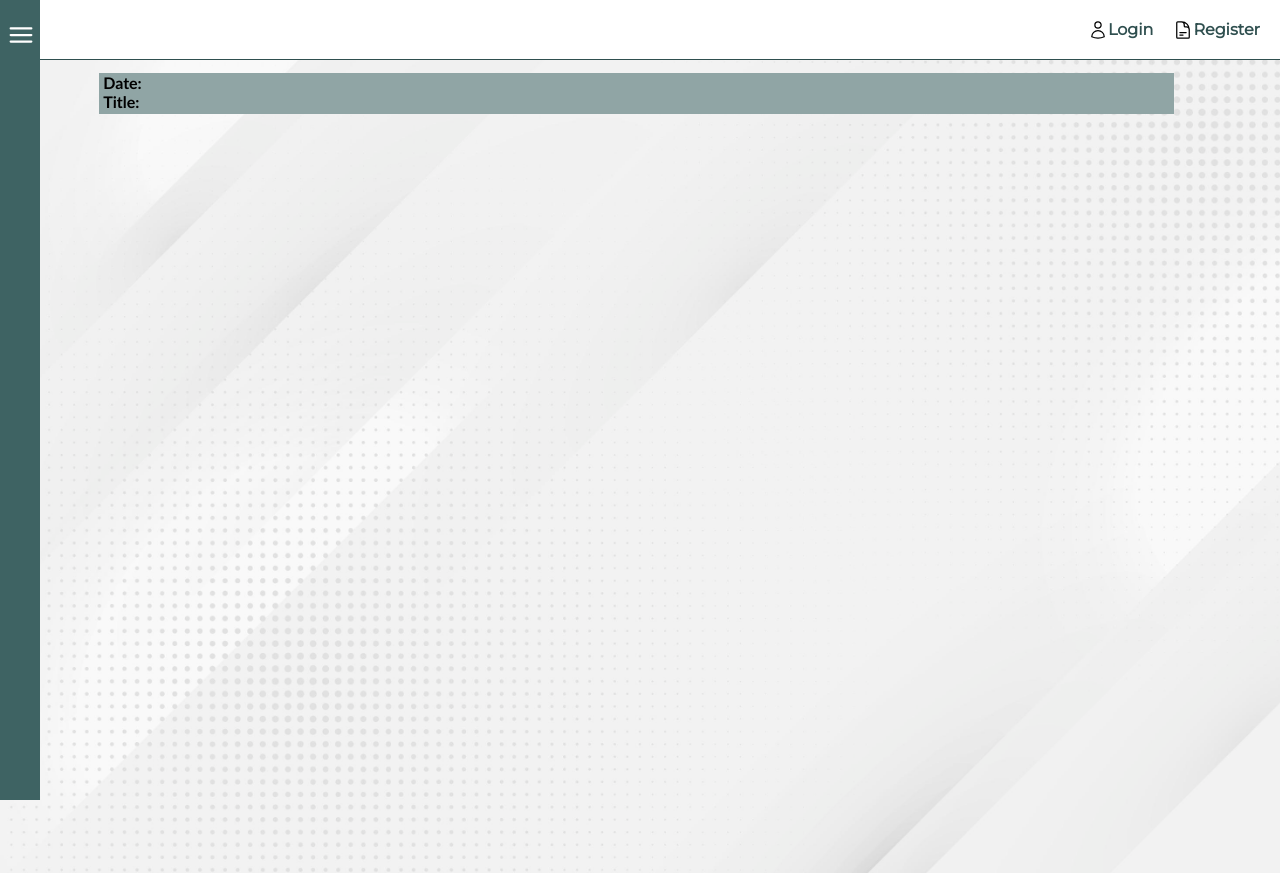
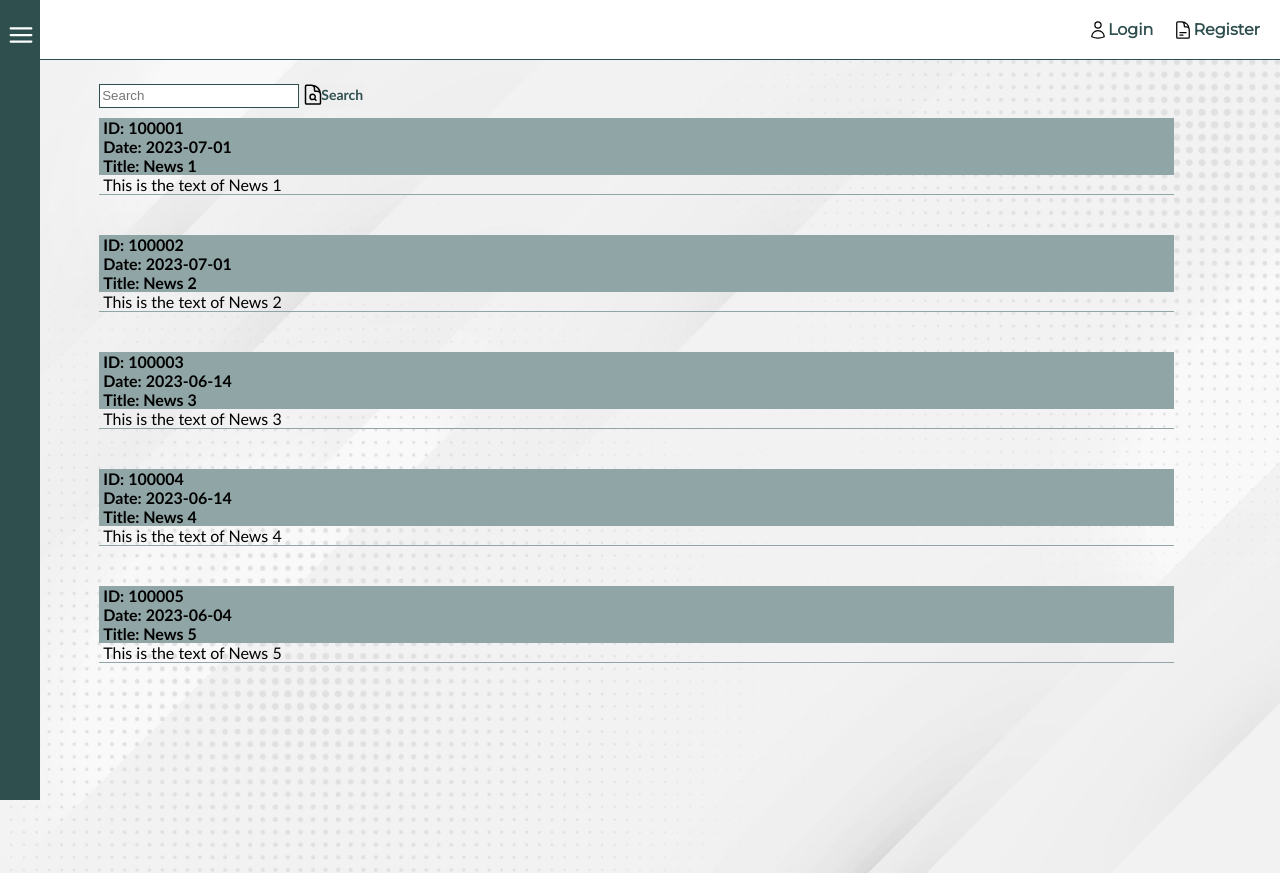
Before and after one commit to BesartAbazi/20230710_reactapp, a React (Create React App) app: page /News/1 in a window 1280 px wide. Built offline with nearby package versions, Linux system fonts and the light colour scheme.

Commit message:
2023-07-12 23:00

```diff
--- a/src/components/MainItem/mainItem.js
+++ b/src/components/MainItem/mainItem.js
@@ -5,9 +5,13 @@ const NewsItem = (props) => {
     return (
         <div className='newsItem'>
             <div className='header'>
-                <b>Date: { props.date }
-                <br/>
-                Title: { props.header }</b>
+                <b>
+                    ID: { props.id }
+                    <br/>
+                    Date: { props.date }
+                    <br/>
+                    Title: { props.header }
+                </b>
             </div>
             <div className='text'>
                 { props.text }
--- a/src/components/News/news.js
+++ b/src/components/News/news.js
@@ -1,29 +1,43 @@
 import React, { useEffect, useState } from 'react';
-import { useParams } from 'react-router-dom';
+import { useParams, useLocation } from 'react-router-dom';
 import MainItem from '../MainItem/mainItem';
+import SearchBar from '../SearchBar/searchBar';
 import data from '../../data/data';
+// Logos
+import { default as searchLogo } from '../../icons/search.svg';
 
 const News = () => {
-    const { id } = useParams();
+    let { id } = useParams();
     const [newsData, setNewsData] = useState({});
+    const [newsItemFound, setNewsItemFound] = useState(false);
+    const { pathname } = useLocation();
 
     useEffect(() => {
         data.news.forEach((item) => {
-            if (item.id == id)
-                setNewsData(item)
+            console.log(id)
+            if (Number(item.id) === Number(id)){
+                setNewsData(item);
+                setNewsItemFound(true);
+            }
         })
-    }, [id]);
+
+        if (JSON.stringify(newsData) === '{}')
+            setNewsItemFound(false);
+    }, [pathname]);
 
     return (
         <main>
             {
-                id ?
+                newsItemFound ?
                     <MainItem id={newsData.id}
                         date={newsData.date}
                         header={newsData.header}
                         text={newsData.text}
                     />
                     :
+                    <>
+                        <SearchBar pathname={pathname}/>
+                        {
                             data.news.map((item) => {
                                 return (
                                     <MainItem id={item.id}
@@ -34,6 +48,8 @@ const News = () => {
                                 )
                             })
                         }
+                    </>
+            }
         </main>
     )
 }
--- /dev/null
+++ b/src/components/SearchBar/searchBar.css
@@ -0,0 +1,52 @@
+
+.searchBar {
+    margin: 10px 0px 10px 0px;
+    padding: 0px;
+    width: 100%;
+    height: auto;
+
+    color: darkslategray;
+    font-size: 16px;
+    text-decoration: none;
+
+    box-sizing: border-box;
+
+    display: flex;
+    flex-direction: row;
+    align-items: flex-start;
+    justify-content: flex-start;
+}
+
+.searchBar .searchInput{
+    margin: 0px 2px 0px 0px;
+    padding: 0px 0px 0px 2px;
+    width: 200px;
+    height: 24px;
+
+    color: darkslategray;
+    border: 1px solid darkslategray;
+
+
+    box-sizing: border-box;
+}
+
+.searchBar .searchButton{
+    margin: 0px;
+    padding: 0px 2px 0px 0px;
+    width: 64px;
+    height: 24px;
+
+    color: darkslategray;
+    font-family: 'Calibri';
+    font-size: 14px;
+    font-weight: bold;
+    border: 0px;
+    background-image: url('../../icons/search.svg');
+    background-repeat: no-repeat;
+    cursor: pointer;
+
+    text-align: right;
+
+
+    box-sizing: border-box;
+}
--- /dev/null
+++ b/src/components/SearchBar/searchBar.js
@@ -0,0 +1,35 @@
+import React, { useRef } from 'react';
+import { useNavigate } from 'react-router-dom'; // useNavigate replaced useHistory
+import './searchBar.css';
+
+const SearchBar = (props) => {
+    const searchValue = useRef();
+    const navigate = useNavigate();
+
+    const onSubmit = (e) => {
+        e.preventDefault();
+
+        if (!searchValue.current.value)
+            return;
+
+        const searchQuery = new URLSearchParams({
+            searchValue: searchValue.current.value
+        }).toString();
+
+        navigate(searchQuery);
+    }
+
+    return (
+        <div className='searchBar'>
+            <form onSubmit={onSubmit}>
+                <input type="text" placeholder='Search' className="searchInput" ref={searchValue} />
+                <button type="submit" className='searchButton'>
+                    Search
+                </button>
+            </form>
+        </div>
+    )
+}
+
+
+export default SearchBar;
--- a/src/components/navigation/navigation.css
+++ b/src/components/navigation/navigation.css
@@ -24,17 +24,18 @@ nav{
 
 .navActive{
     width: 15%;
-    transition: width 0.2s;
+    transition: all 0.2s;
 }
 
 .navNonActive{
     width: 40px;
-    transition: width 0.2s;
+    transition: all 0.2s;
 }
 
 .navNonActive:hover{
     background-color: rgb(62, 99, 99);
     cursor: pointer;
+    transition: all 0.2s;
 }
 
 nav img{
@@ -55,6 +56,7 @@ nav a{
     font-size: 16px;
     color: white;
     line-height: 40px;
+    transition: all 0.2s;
 
     text-decoration: none;
     text-align: center;
@@ -64,6 +66,7 @@ nav a{
 
 nav a:hover{
     background-color: rgb(33, 68, 68);
+    transition: all 0.2s;
 }
 
 .navPanel{
@@ -85,9 +88,6 @@ nav a:hover{
     justify-content: center;
 }
 
-.navPanel:hover{
-    background-color: rgb(62, 99, 99);
-}
 
 .navPanel a:hover{
     background-color: rgb(62, 99, 99);
--- a/src/index.css
+++ b/src/index.css
@@ -13,6 +13,8 @@ body {
 #root{
     margin: 0px;
     padding: 0px;
+
+    box-sizing: border-box;
 
     display: flex;
     flex-direction: column;
@@ -45,4 +47,6 @@ main p {
     padding: 0px;
 
     font-size: 18px;
+
+    box-sizing: border-box;
 }
```
Also changed, not shown: src/icons/search.svg (added). Lines whose indentation alone changed are shown as unchanged.
